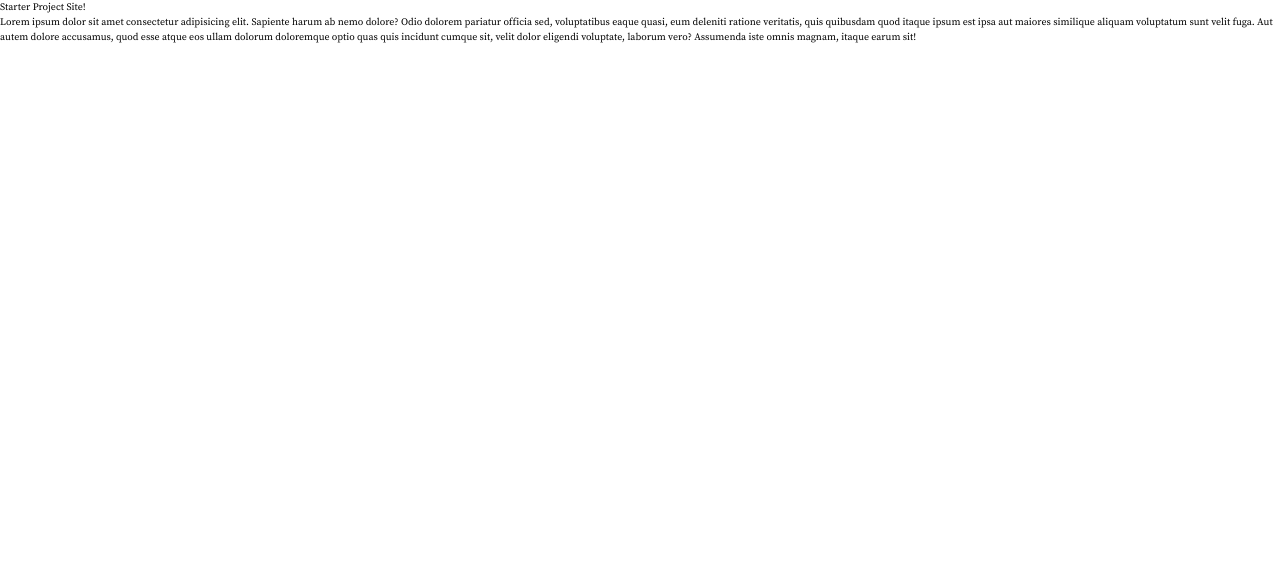
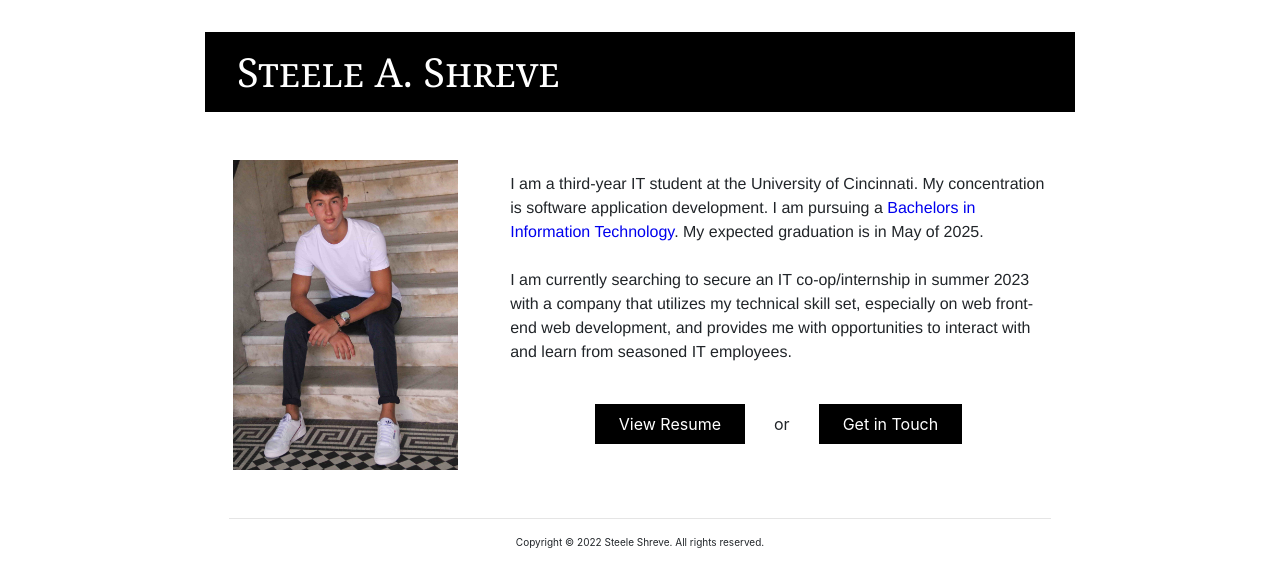
Before and after one commit to steelesh/personal-portfolio-v2, a website: page index.html in a window 1280 px wide. Drawn offline with nearby package versions, Linux system fonts and the light colour scheme; files that its build step writes are made by us from their sources; files whose address does not match are found by name.

Commit message:
Complete home page

```diff
--- a/app/css/global.css
+++ /dev/null
@@ -1,146 +0,0 @@
-/* Add Self-Hosted Fonts */
-
-/* source-serif-pro-regular - latin */
-@font-face {
-  font-family: 'Source Serif Pro';
-  font-style: normal;
-  font-weight: 400;
-  src: local(''),
-    url('assets/fonts/source-serif-pro-v15-latin-regular.woff2') format('woff2');
-}
-
-/* source-serif-pro-600 - latin */
-@font-face {
-  font-family: 'Source Serif Pro';
-  font-style: normal;
-  font-weight: 600;
-  src: local(''),
-    url('assets/fonts/source-serif-pro-v15-latin-600.woff2') format('woff2');
-}
-
-/* poppins-regular - latin */
-@font-face {
-  font-family: 'Poppins';
-  font-style: normal;
-  font-weight: 400;
-  src: local(''),
-    url('assets/fonts/poppins-v20-latin-regular.woff2') format('woff2');
-}
-
-/* poppins-600 - latin */
-@font-face {
-  font-family: 'Poppins';
-  font-style: normal;
-  font-weight: 600;
-  src: local(''),
-    url('assets/fonts/poppins-v20-latin-600.woff2') format('woff2');
-}
-
-/* GLOBAL STYLES */
-:root {
-  /* Insert primary light color */
-  --primary-light-clr: #fff;
-  /* Insert secondary light color */
-  --secondary-light-clr: #fff;
-  /* Insert primary dark color */
-  --primary-dark-clr: #0d1117;
-  /* Insert secondary dark color */
-  --secondary-dark-clr: #0d1117;
-  /* Insert accent color */
-  --accent: #282828;
-  /* Fonts */
-  /* Insert serif font */
-  --ff-serif: 'Source Serif Pro', Georgia, Cambria, 'Times New Roman', Times,
-    serif;
-  /* Insert system font */
-  --ff-system: -apple-system, BlinkMacSystemFont, 'Segoe UI', Roboto, Oxygen,
-    Ubuntu, Cantarell, 'Open Sans', 'Helvetica Neue', sans-serif;
-  /* Insert font for body font */
-  --ff-body: var(--ff-serif);
-  /* Insert font for headings */
-  --ff-heading: 'Poppins', sans-serif;
-  /* Insert font for monospace */
-  --ff-monospace: monospace;
-}
-
-/* Set default font for HTML */
-
-html {
-  font-size: 62.5%;
-  font-family: var(--ff-serif);
-  -webkit-overflow-scrolling: touch !important;
-}
-
-/* Remove default margin & padding */
-
-* {
-  margin: 0;
-  padding: 0;
-  font: inherit;
-}
-
-/* Box sizing rules */
-
-*::before,
-*::after {
-  box-sizing: border-box;
-}
-
-/* Remove list styles on ul, ol elements with a list role, which suggests default styling will be removed */
-
-ul[role='list'],
-ol[role='list'] {
-  list-style: none;
-}
-
-/* Set core root defaults */
-html:focus-within {
-  scroll-behavior: smooth;
-}
-
-/* Set height default */
-
-html,
-body {
-  height: 100%;
-  background-color: var(--primary-light-clr);
-}
-
-/* Set core body defaults */
-
-body {
-  text-rendering: optimizeSpeed;
-  line-height: 1.5;
-}
-
-/* A elements that don't have a class get default styles */
-
-a:not([class]) {
-  text-decoration-skip-ink: auto;
-}
-
-/* Make images easier to work with */
-
-img,
-picture,
-svg {
-  max-width: 100%;
-  display: block;
-}
-
-/* Remove all animations, transitions and smooth scroll for people that prefer not to see them */
-
-@media (prefers-reduced-motion: reduce) {
-  html:focus-within {
-    scroll-behavior: auto;
-  }
-
-  *,
-  *::before,
-  *::after {
-    animation-duration: 0.01ms !important;
-    animation-iteration-count: 1 !important;
-    transition-duration: 0.01ms !important;
-    scroll-behavior: auto !important;
-  }
-}
--- /dev/null
+++ b/app/css/index.css
@@ -0,0 +1,131 @@
+a {
+  color: #0000ee;
+}
+
+ul {
+  text-decoration: none;
+  list-style: none;
+  padding: 0;
+  margin: 0;
+}
+
+a:hover {
+  color: #0000ee;
+}
+
+main {
+  margin: auto;
+  max-width: 870px;
+  font-size: 16px;
+  padding: 1.5rem;
+  text-align: left;
+}
+
+.card {
+  padding: 0 1.2rem 1.2rem 1.2rem;
+  border: none;
+}
+
+.portrait {
+  max-width: 225px;
+  margin: 0 2rem 0 0;
+}
+
+.row {
+  display: flex;
+  flex-wrap: wrap;
+}
+
+.text-container {
+  flex: 2;
+  min-width: 250px;
+  padding: 0 0 0 1.25rem;
+}
+
+header {
+  background-color: black;
+  max-width: 870px;
+  margin: 2rem auto 0 auto;
+}
+
+.name-header {
+  padding: 1rem 2rem;
+  font-size: 250%;
+  font-family: Cambria, Cochin, Georgia, Times, 'Times New Roman', serif;
+  font-variant: small-caps;
+  color: white;
+}
+
+.text-container p {
+  margin-top: 1.75rem;
+  font-family: Helvetica, sans-serif;
+  font-size: 16px;
+}
+
+.portrait-container {
+  flex-basis: 175px;
+  padding: 1rem 0 0.8rem 0;
+}
+
+.footer-text {
+  font-size: 10px;
+  text-align: center;
+}
+
+.link-container {
+  display: flex;
+  justify-content: center;
+}
+
+span {
+  margin-top: 0.5rem;
+}
+
+.resume-link {
+  border: none;
+  margin-right: 20px;
+  background-color: black;
+  padding: 0.5rem 1.5rem;
+}
+
+.resume-link > a {
+  text-decoration: none;
+  color: white;
+}
+
+.contact-link {
+  border: none;
+  background-color: black;
+  margin-left: 20px;
+  padding: 0.5rem 1.5rem;
+}
+
+.contact-link > a {
+  text-decoration: none;
+  color: white;
+}
+
+@media (max-width: 768px) {
+  .contact-link {
+    padding: 0.5rem 0.75rem;
+  }
+  .resume-link {
+    padding: 0.5rem 0.75rem;
+  }
+}
+
+@media (width <= 650px) {
+  .portrait,
+  .portrait-container {
+    display: none;
+  }
+  .text-container {
+    padding: 0;
+  }
+  header {
+    margin-top: 0;
+  }
+  .name-header {
+    text-align: left;
+  }
+}
--- a/gulpfile.js
+++ b/gulpfile.js
@@ -16,7 +16,7 @@ function cssTask() {
 
 // Javascript Task
 function jsTask() {
-  return src('./app/css/*.js', { sourcemaps: true })
+  return src('./app/js/*.js', { sourcemaps: true })
     .pipe(concat('app.js'))
     .pipe(terser())
     .pipe(dest('dist', { sourcemaps: '.' }));
--- a/index.html
+++ b/index.html
@@ -3,7 +3,10 @@
   <head>
     <meta charset="UTF-8" />
     <meta http-equiv="X-UA-Compatible" content="IE=edge" />
-    <meta name="viewport" content="width=device-width, initial-scale=1.0" />
+    <meta
+      name="viewport"
+      content="width=device-width, initial-scale=1, maximum-scale=1, user-scalable=no"
+    />
     <!-- Favicon -->
     <link
       rel="apple-touch-icon"
@@ -38,22 +41,99 @@
     />
     <meta name="theme-color" content="#ffffff" />
     <!-- Stylesheets -->
-    <link rel="stylesheet" href="./dist/style.css" />
-    <script defer src="./dist/script.js"></script>
-    <title>Title</title>
+    <link
+      rel="stylesheet"
+      href="https://cdn.jsdelivr.net/npm/bootstrap@4.3.1/dist/css/bootstrap.min.css"
+      integrity="sha384-ggOyR0iXCbMQv3Xipma34MD+dH/1fQ784/j6cY/iJTQUOhcWr7x9JvoRxT2MZw1T"
+      crossorigin="anonymous"
+    />
+    <link rel="stylesheet" href="./app/css/index.css" />
+    <title>Steele S.</title>
   </head>
   <body>
+    <header>
+      <h1 class="name-header"><b>Steele A. Shreve</b></h1>
+    </header>
     <main>
-      <h1>Starter Project Site!</h1>
-      <p>
-        Lorem ipsum dolor sit amet consectetur adipisicing elit. Sapiente harum
-        ab nemo dolore? Odio dolorem pariatur officia sed, voluptatibus eaque
-        quasi, eum deleniti ratione veritatis, quis quibusdam quod itaque ipsum
-        est ipsa aut maiores similique aliquam voluptatum sunt velit fuga. Aut
-        autem dolore accusamus, quod esse atque eos ullam dolorum doloremque
-        optio quas quis incidunt cumque sit, velit dolor eligendi voluptate,
-        laborum vero? Assumenda iste omnis magnam, itaque earum sit!
-      </p>
+      <div class="card">
+        <div class="row">
+          <div class="portrait-container">
+            <img class="portrait" src="./assets/images/portrait.jpg" />
+          </div>
+          <div class="text-container">
+            <div>
+              <p>
+                I am a third-year IT student at the University of Cincinnati. My
+                concentration is software application development. I am pursuing
+                a
+                <a
+                  href="https://cech.uc.edu/schools/it/academics/undergrad-programs/bachelorsofscienceininformationtechnology.html"
+                  >Bachelors in Information Technology</a
+                >. My expected graduation is in May of 2025.
+                <br />
+                <br />
+                I am currently searching to secure an IT co-op/internship in
+                summer 2023 with a company that utilizes my technical skill set,
+                especially on web front-end web development, and provides me
+                with opportunities to interact with and learn from seasoned IT
+                employees.
+                <br />
+                <br />
+              </p>
+              <div class="link-container">
+                <button class="resume-link">
+                  <a href="./assets/steelesh.pdf" target="_blank"
+                    >View Resume</a
+                  >
+                </button>
+
+                <span>&nbsp; or &nbsp;</span>
+                <button class="contact-link">
+                  <a href="./contact.html">Get in Touch</a>
+                </button>
+              </div>
+            </div>
+          </div>
+        </div>
+      </div>
+      <hr />
+      <footer class="footer-text">
+        Copyright &#169; 2022 Steele Shreve. All rights reserved.
+      </footer>
     </main>
+    <!-- Bootstrap CDNs-->
+    <script
+      src="https://code.jquery.com/jquery-3.3.1.slim.min.js"
+      integrity="sha384-q8i/X+965DzO0rT7abK41JStQIAqVgRVzpbzo5smXKp4YfRvH+8abtTE1Pi6jizo"
+      crossorigin="anonymous"
+    ></script>
+    <script
+      src="https://cdn.jsdelivr.net/npm/popper.js@1.14.7/dist/umd/popper.min.js"
+      integrity="sha384-UO2eT0CpHqdSJQ6hJty5KVphtPhzWj9WO1clHTMGa3JDZwrnQq4sF86dIHNDz0W1"
+      crossorigin="anonymous"
+    ></script>
+    <script
+      src="https://cdn.jsdelivr.net/npm/bootstrap@4.3.1/dist/js/bootstrap.min.js"
+      integrity="sha384-JjSmVgyd0p3pXB1rRibZUAYoIIy6OrQ6VrjIEaFf/nJGzIxFDsf4x0xIM+B07jRM"
+      crossorigin="anonymous"
+    ></script>
+    <script src="./app/js/app.js"></script>
+    <script src="https://ajax.googleapis.com/ajax/libs/jquery/1.12.4/jquery.min.js"></script>
+    <script>
+      $(document).ready(function () {
+        if ($(window).width() < 650) {
+          $('.name-header').text('Steele');
+        } else {
+          $('.name-header').text('Steele A. Shreve');
+        }
+      });
+      $(window).resize(function () {
+        if ($(window).width() < 650) {
+          $('.name-header').text('Steele');
+        } else {
+          $('.name-header').text('Steele A. Shreve');
+        }
+      });
+    </script>
   </body>
 </html>
```
Also changed, not shown: assets/images/portrait.jpg (added), 1 other file.
